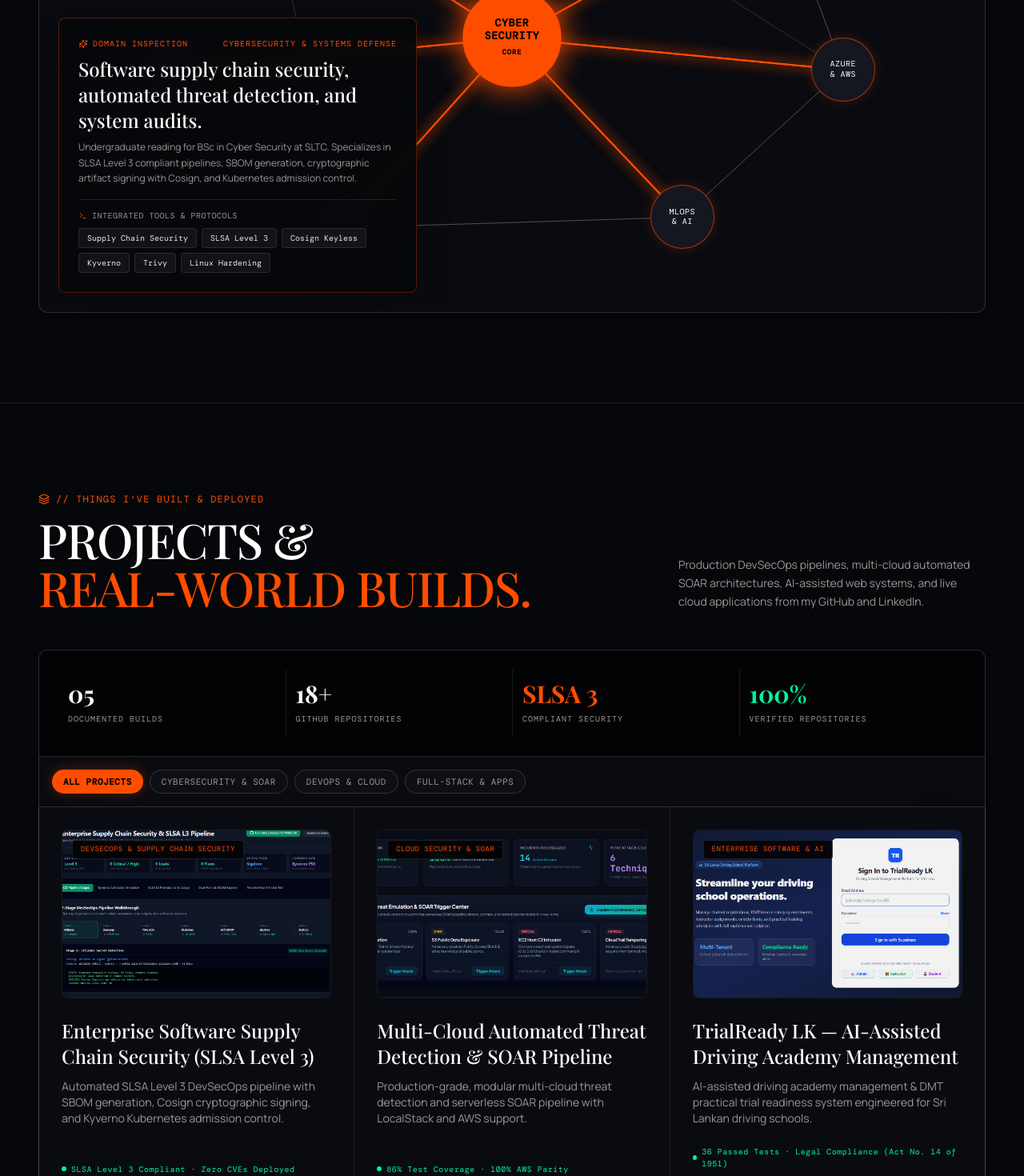
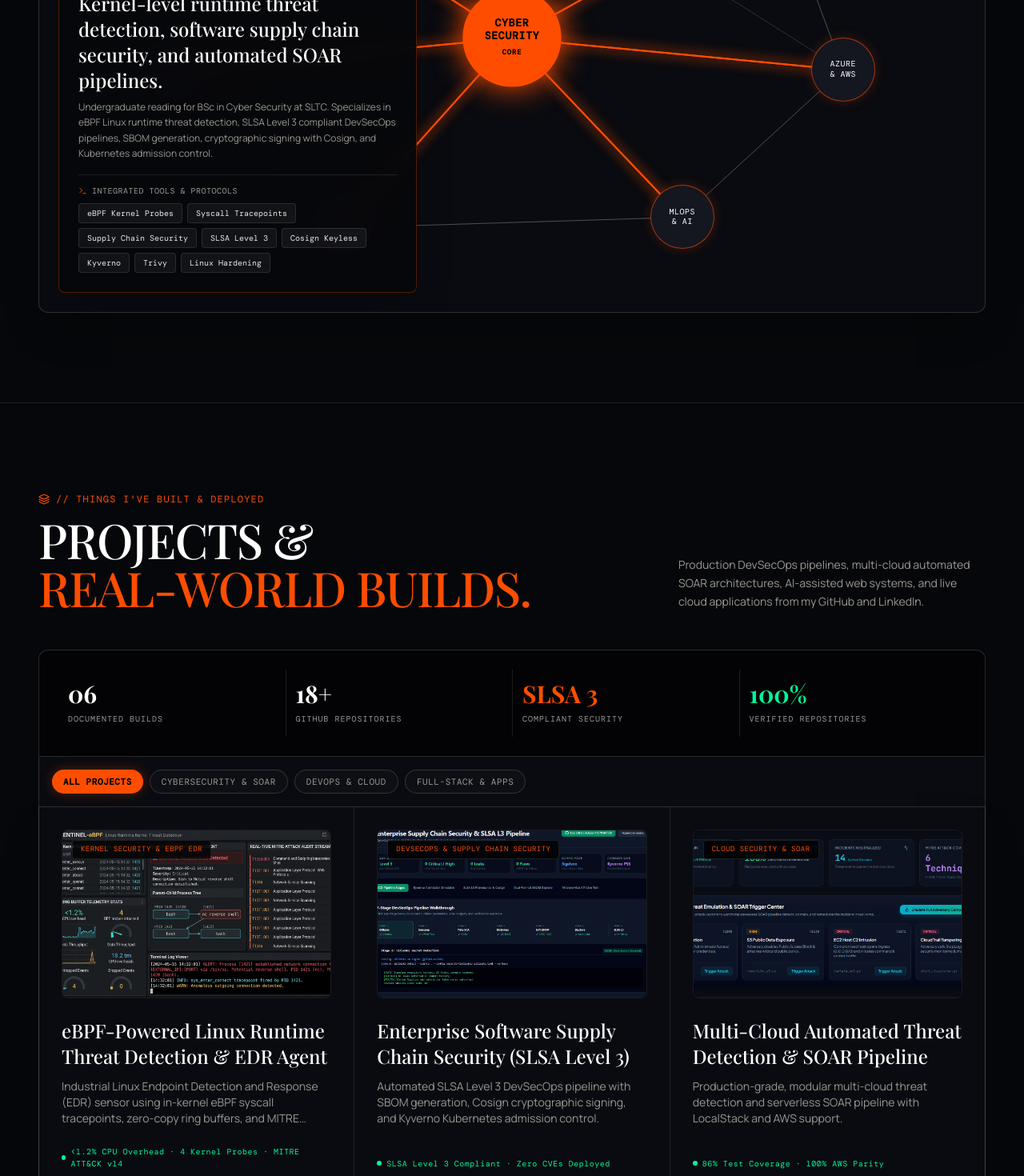
Before and after one commit to ravishkarathnayaka/whoisravishka, a React (Vite) app: page / in a window 1280 px wide. Shown: the part 4380-5850 px from the top of the page at 80% size. Built offline with nearby package versions, Linux system fonts and the light colour scheme; a web font is replaced by a local one.

Commit message:
feat: add eBPF-Powered Linux Runtime Threat Detection & EDR Agent project to portfolio

```diff
--- a/src/components/AiTerminalAssistant.tsx
+++ b/src/components/AiTerminalAssistant.tsx
@@ -76,8 +76,8 @@ export const AiTerminalAssistant: React.FC = () => {
         reply = "Ravishka specializes in:\n• DevOps & Cloud: Docker, Kubernetes, CI/CD, GitHub Actions, Terraform, Microsoft Azure, AWS\n• Cybersecurity: Incident Triage, Network Protocol Analysis, Port Scanning, Linux Hardening, Wireshark, Snort\n• MLOps & AI: Python, FastAPI, PyTorch, LangChain, Ollama local model inference\n• Full-Stack: React, TypeScript, PostgreSQL, Next.js";
         links = [{ label: 'Open Constellation Graph', href: '#constellation' }];
       } else if (lower.includes('project') || lower.startsWith('/projects')) {
-        reply = "Key documented builds include:\n1. Hardened CI/CD & Automated DevSecOps Pipeline (Trivy + K8s)\n2. Local LLM Inference Engine & RAG Pipeline (Ollama + LangChain)\n3. CloudSpace v1.0 National Event Platform\n4. Codemania V6.0 Datathon Engine\n5. Automated Vulnerability & Reconnaissance Tool\n6. CineVision Videography Portfolio";
-        links = [{ label: 'Explore Project Archive', href: '#work' }];
+        reply = "Key documented builds include:\n1. eBPF Linux Runtime Threat Detection & EDR Agent (<1.2% CPU)\n2. Enterprise Software Supply Chain Security (SLSA Level 3)\n3. Multi-Cloud Automated Threat Detection & SOAR Pipeline\n4. TrialReady LK AI-Assisted Driving Academy Management\n5. UniFlow Student Productivity Hub (Azure)\n6. Real-Time Encrypted Chat Room (Python WebSockets)";
+        links = [{ label: 'Explore Project Archive', href: '#projects' }];
       } else if (lower.includes('experience') || lower.includes('work') || lower.includes('metadew') || lower.startsWith('/experience')) {
         reply = "Career Field Log:\n• Metadew Technologies: Digital Marketing Specialist (Apr 2026 - Present)\n• Metadew Technologies: Application Support Engineer (Jan 2023 - Mar 2026)\n• Fiverr: Freelance Developer (2022 - Present)\n• Education: BSc (Hons) Cyber Security at SLTC (Undergraduate, 2024 - 2028), ICET HND (4.0 GPA), SLIM Diploma.";
         links = [{ label: 'View Full Timeline', href: '#journey' }];
--- a/src/components/ProjectsArchive.tsx
+++ b/src/components/ProjectsArchive.tsx
@@ -42,7 +42,7 @@ export const ProjectsArchive: React.FC = () => {
         {/* Project Command Strip */}
         <div className="grid grid-cols-2 md:grid-cols-4 border border-white/15 bg-black/50 p-6 rounded-t-xl divide-y md:divide-y-0 md:divide-x divide-white/10 font-mono">
           <div className="p-3">
-            <strong className="text-3xl text-white font-serif block">05</strong>
+            <strong className="text-3xl text-white font-serif block">06</strong>
             <span className="text-[10px] text-[#9a9894] uppercase tracking-widest">Documented Builds</span>
           </div>
           <div className="p-3">
--- a/src/data/portfolioData.ts
+++ b/src/data/portfolioData.ts
@@ -168,9 +168,9 @@ export const portfolioData = {
       y: 48,
       isCore: true,
       category: "Cybersecurity & Systems Defense",
-      tools: ["Supply Chain Security", "SLSA Level 3", "Cosign Keyless", "Kyverno", "Trivy", "Linux Hardening"],
-      summary: "Software supply chain security, automated threat detection, and system audits.",
-      description: "Undergraduate reading for BSc in Cyber Security at SLTC. Specializes in SLSA Level 3 compliant pipelines, SBOM generation, cryptographic artifact signing with Cosign, and Kubernetes admission control.",
+      tools: ["eBPF Kernel Probes", "Syscall Tracepoints", "Supply Chain Security", "SLSA Level 3", "Cosign Keyless", "Kyverno", "Trivy", "Linux Hardening"],
+      summary: "Kernel-level runtime threat detection, software supply chain security, and automated SOAR pipelines.",
+      description: "Undergraduate reading for BSc in Cyber Security at SLTC. Specializes in eBPF Linux runtime threat detection, SLSA Level 3 compliant DevSecOps pipelines, SBOM generation, cryptographic signing with Cosign, and Kubernetes admission control.",
       connectedTo: ["docker", "devops", "cloud", "mlops", "python", "video"]
     },
     {
@@ -253,6 +253,25 @@ export const portfolioData = {
   ] as SkillNode[],
 
   projects: [
+    {
+      id: "ebpf-linux-edr-sensor",
+      title: "eBPF-Powered Linux Runtime Threat Detection & EDR Agent",
+      category: "cybersecurity",
+      categoryLabel: "Kernel Security & eBPF EDR",
+      description: "Industrial Linux Endpoint Detection and Response (EDR) sensor using in-kernel eBPF syscall tracepoints, zero-copy ring buffers, and MITRE ATT&CK runtime rule evaluation.",
+      longDescription: "An open-source, production-grade Linux Endpoint Detection and Response (EDR) agent powered by Extended Berkeley Packet Filter (eBPF). Attaches lightweight in-kernel C probes to raw Linux system call tracepoints (sys_enter_execve, sys_enter_connect, sys_enter_ptrace, sys_enter_openat), streams binary telemetry via zero-copy BPF perf ring buffers (<1.2% CPU overhead), normalizes kernel events, and evaluates runtime behavior against customizable YAML detection rules mapped to MITRE ATT&CK v14 tactics and techniques.",
+      image: "/assets/projects/ebpf-edr-ui.jpg",
+      tags: ["C (Kernel eBPF)", "Python 3.10+", "BCC", "Linux Kernel", "MITRE ATT&CK", "EDR", "Docker", "Syscall Tracepoints"],
+      metrics: "<1.2% CPU Overhead · 4 Kernel Probes · MITRE ATT&CK v14",
+      github: "https://github.com/ravishkarathnayaka/eBPF-Powered-Linux-Runtime-Threat-Detection-EDR-Agent",
+      live: "https://github.com/ravishkarathnayaka/eBPF-Powered-Linux-Runtime-Threat-Detection-EDR-Agent",
+      highlights: [
+        "In-kernel syscall hook monitoring: execve, connect, ptrace, and openat with zero-copy BPF perf ring buffers",
+        "Multi-threaded Python user-space daemon decoding binary C-structs and normalizing system telemetry",
+        "Modular YAML detection engine with boolean trees, regex matching, and MITRE ATT&CK matrix enrichment",
+        "Real-time attack simulation harness detecting interactive reverse shells, process memory injection, and priv-esc"
+      ]
+    },
     {
       id: "slsa-level-3-pipeline",
       title: "Enterprise Software Supply Chain Security (SLSA Level 3)",
```
Also changed, not shown: public/assets/projects/ebpf-edr-ui.jpg (added).
